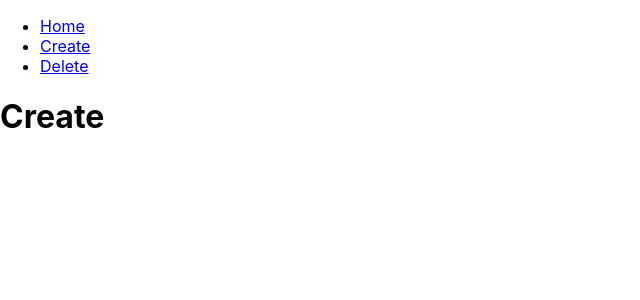
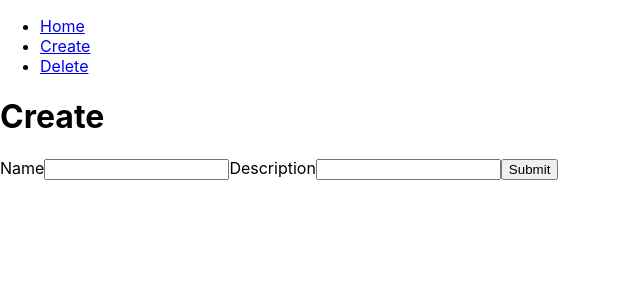
Before and after one commit to ivanxtan/DubHacks-2019, a React (Create React App) app: page /create in a window 1280 px wide. Shown: the top 300 px of the page, without its empty margins (0-640 px from the left). Built offline with nearby package versions, Linux system fonts and the light colour scheme.

Commit message:
Created HabitForm

```diff
--- /dev/null
+++ b/src/components/container/HabitForm/HabitForm.js
@@ -0,0 +1,27 @@
+import React, { useState } from "react";
+
+function HabitForm(props) {
+    let [name, setName] = useState("");
+    let [description, setDescription] = useState("");
+
+    let onSubmit = (e) => {
+        e.preventDefault();
+        props.onSubmit(name, description);
+    }
+
+    return (
+        <form onSubmit={onSubmit}>
+            <label>
+                Name
+                <input name="name" type="text" value={name} onChange={(e) => { setName(e.target.value) }}></input>
+            </label>
+            <label>
+                Description
+                <input name="description" type="text" value={description} onChange={(e) => { setDescription(e.target.value) }}></input>
+            </label>
+            <button type="submit">Submit</button>
+        </form>
+    );
+}
+
+export default HabitForm;
--- a/src/views/Create/Create.js
+++ b/src/views/Create/Create.js
@@ -1,12 +1,15 @@
 import React, {useContext} from "react";
 
 import { HabitContext } from "../../contexts/HabitContext";
+
+import HabitForm from "../../components/container/HabitForm/HabitForm";
 
 function Create() {
     let habitContext = useContext(HabitContext);
     return (
         <>
             <h1>Create</h1>
+            <HabitForm onSubmit={habitContext.addHabit} />
         </>
     );
 }
```
